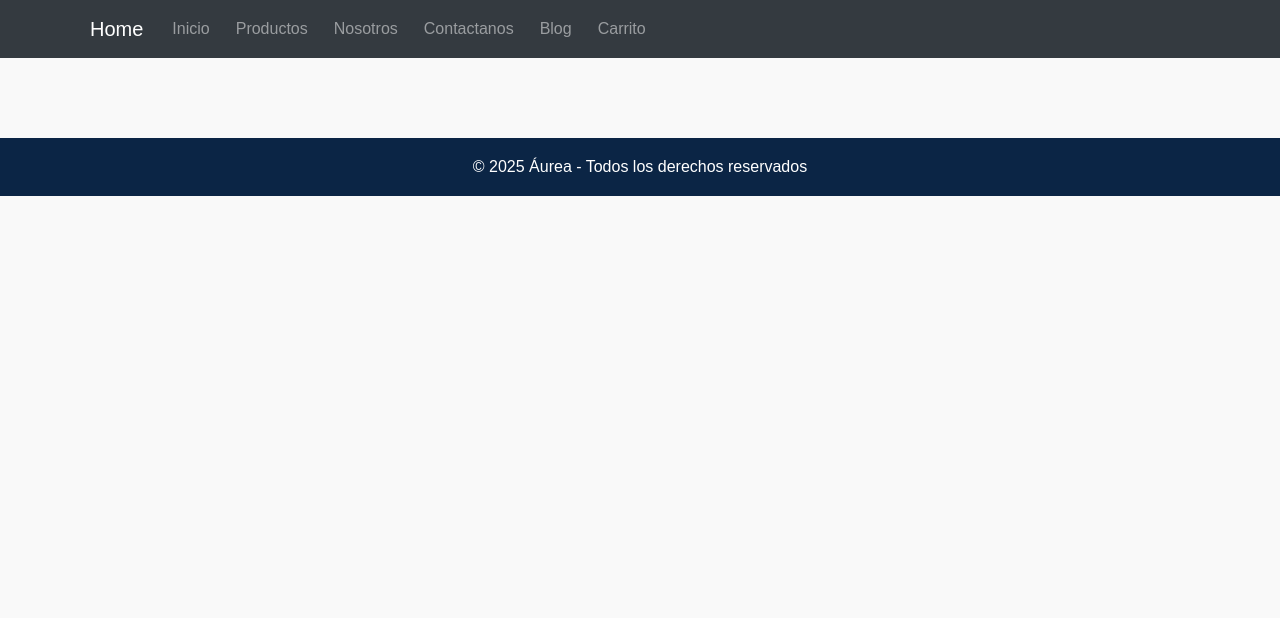
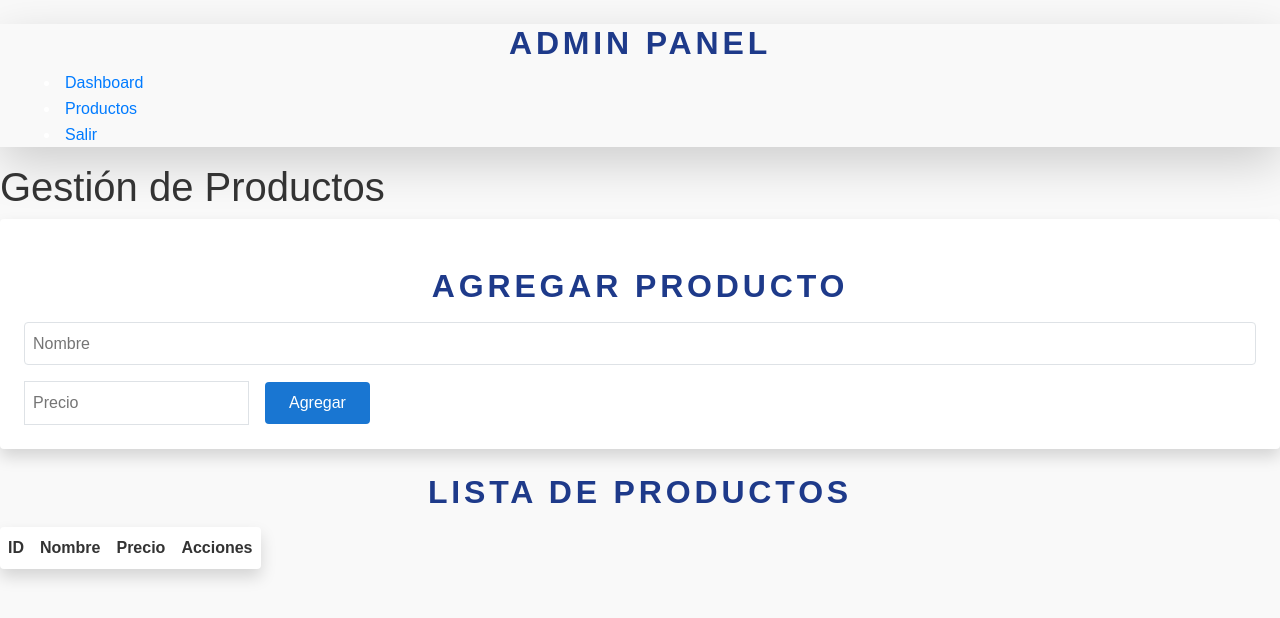
Before and after one commit to victorlinares100/FullStack2, a React (Vite) app: page /productosAdmin in a window 1280 px wide. Shown: the top 618 px of the page. Built offline with nearby package versions, Linux system fonts and the light colour scheme.

Commit message:
Admin pagina creada, falta css y navbar

```diff
--- a/src/App.jsx
+++ b/src/App.jsx
@@ -1,5 +1,5 @@
 import React, { useEffect } from 'react';
-import { Routes, Route } from 'react-router-dom';
+import { Routes, Route, useLocation } from 'react-router-dom';
 import NavBar from './components/organisms/Navbar';
 import Home from './pages/Home';
 import Products from './pages/Products';
@@ -13,8 +13,16 @@ import Carrito from './pages/carrito';
 import Footer from './components/organisms/Footer';
 import { initAdmin } from './data/UserAdmin';
 import HomeAdmin from './pages/Admin';
+import ProductsAdmin from './pages/ProductsAdmin';
 
 function App() {
+
+  const location = useLocation();
+
+  // Detectar rutas de administrador
+  const isAdmin =
+    location.pathname.startsWith("/admin") ||
+    location.pathname.startsWith("/productosAdmin");
 
   useEffect(() => {
     initAdmin();
@@ -22,8 +30,11 @@ function App() {
 
   return (
     <div className="app-container">
-      <NavBar />
-      <main style={{ flex: 1, marginTop: "80px" }}>
+
+      {/* No mostrar navbar en admin */}
+      {!isAdmin && <NavBar />}
+
+      <main style={{ flex: 1, marginTop: isAdmin ? 0 : "80px" }}>
         <Routes>
           <Route path="/" element={<Home />} />
           <Route path="/products" element={<Products />} />
@@ -34,10 +45,15 @@ function App() {
           <Route path="/login" element={<Login />} />
           <Route path="/blog" element={<Blog />} />
           <Route path="/carrito" element={<Carrito />} />
-          <Route path="/admin" element={<HomeAdmin/>} />
+
+          {/* Admin */}
+          <Route path="/admin" element={<HomeAdmin />} />
+          <Route path="/productosAdmin" element={<ProductsAdmin />} />
         </Routes>
       </main>
-      <Footer />
+
+      {/* No mostrar footer en admin */}
+      {!isAdmin && <Footer />}
     </div>
   );
 }
--- /dev/null
+++ b/src/components/admin/AdminLayout.jsx
@@ -0,0 +1,16 @@
+import React from "react";
+import AdminSidebar from "./AdminSidebar";
+
+function AdminLayout({ children }) {
+  return (
+    <div className="flex bg-gray-100 min-h-screen">
+      <AdminSidebar />
+
+      <div className="flex-grow p-6">
+        {children}
+      </div>
+    </div>
+  );
+}
+
+export default AdminLayout;
--- /dev/null
+++ b/src/components/admin/AdminSidebar.jsx
@@ -0,0 +1,32 @@
+import React from "react";
+import { Link } from "react-router-dom";
+
+function AdminSidebar() {
+  return (
+    <div className="w-64 bg-gray-900 text-white min-h-screen p-6 shadow-lg">
+      <h2 className="text-2xl font-bold mb-6">Admin Panel</h2>
+
+      <ul className="space-y-4">
+        <li>
+          <Link to="/admin" className="block hover:text-yellow-400">
+            Dashboard
+          </Link>
+        </li>
+
+        <li>
+          <Link to="/admin/products" className="block hover:text-yellow-400">
+            Productos
+          </Link>
+        </li>
+
+        <li>
+          <a href="/" className="block text-red-400 hover:text-red-300">
+            Salir
+          </a>
+        </li>
+      </ul>
+    </div>
+  );
+}
+
+export default AdminSidebar;
--- a/src/pages/Admin.jsx
+++ b/src/pages/Admin.jsx
@@ -1,11 +1,15 @@
-import React from 'react';
+import React from "react";
+import AdminLayout from "../components/admin/AdminLayout";
 
-const HomeAdmin = () => {
-    return (
-        <div>
-            <h1>Bienvenido al Panel de Administración</h1>
-        </div>
-    );
+function HomeAdmin() {
+  return (
+    <AdminLayout>
+      <h1 className="text-3xl font-bold mb-4">Bienvenido al Panel de Administración</h1>
+      <p className="text-gray-700">
+        Desde aquí puedes administrar productos, usuarios y más.
+      </p>
+    </AdminLayout>
+  );
 }
 
 export default HomeAdmin;
--- /dev/null
+++ b/src/pages/ProductsAdmin.jsx
@@ -0,0 +1,97 @@
+import React, { useState, useEffect } from "react";
+import AdminLayout from "../components/admin/AdminLayout";
+
+function ProductsAdmin() {
+  const [productos, setProductos] = useState([]);
+  const [nuevoProducto, setNuevoProducto] = useState({ nombre: "", precio: "" });
+
+  useEffect(() => {
+    const data = JSON.parse(localStorage.getItem("productos")) || [];
+    setProductos(data);
+  }, []);
+
+  const guardarProductos = (data) => {
+    setProductos(data);
+    localStorage.setItem("productos", JSON.stringify(data));
+  };
+
+  const agregarProducto = () => {
+    if (!nuevoProducto.nombre || !nuevoProducto.precio) return;
+
+    const updated = [...productos, { id: Date.now(), ...nuevoProducto }];
+    guardarProductos(updated);
+
+    setNuevoProducto({ nombre: "", precio: "" });
+  };
+
+  const eliminarProducto = (id) => {
+    const updated = productos.filter((p) => p.id !== id);
+    guardarProductos(updated);
+  };
+
+  return (
+    <AdminLayout>
+      <h1 className="text-3xl font-bold mb-6">Gestión de Productos</h1>
+
+      <div className="bg-white p-4 rounded shadow mb-6">
+        <h2 className="text-xl font-semibold mb-3">Agregar Producto</h2>
+
+        <input
+          type="text"
+          placeholder="Nombre"
+          className="border p-2 mr-3"
+          value={nuevoProducto.nombre}
+          onChange={(e) => setNuevoProducto({ ...nuevoProducto, nombre: e.target.value })}
+        />
+
+        <input
+          type="number"
+          placeholder="Precio"
+          className="border p-2 mr-3"
+          value={nuevoProducto.precio}
+          onChange={(e) => setNuevoProducto({ ...nuevoProducto, precio: e.target.value })}
+        />
+
+        <button
+          className="bg-green-600 text-white px-4 py-2 rounded"
+          onClick={agregarProducto}
+        >
+          Agregar
+        </button>
+      </div>
+
+      <h2 className="text-xl font-semibold mb-3">Lista de Productos</h2>
+
+      <table className="w-full bg-white rounded shadow">
+        <thead>
+          <tr className="bg-gray-200">
+            <th className="p-2">ID</th>
+            <th className="p-2">Nombre</th>
+            <th className="p-2">Precio</th>
+            <th className="p-2">Acciones</th>
+          </tr>
+        </thead>
+
+        <tbody>
+          {productos.map((p) => (
+            <tr key={p.id} className="border-t">
+              <td className="p-2">{p.id}</td>
+              <td className="p-2">{p.nombre}</td>
+              <td className="p-2">${p.precio}</td>
+              <td className="p-2">
+                <button
+                  className="bg-red-600 text-white px-3 py-1 rounded"
+                  onClick={() => eliminarProducto(p.id)}
+                >
+                  Eliminar
+                </button>
+              </td>
+            </tr>
+          ))}
+        </tbody>
+      </table>
+    </AdminLayout>
+  );
+}
+
+export default ProductsAdmin;
```
